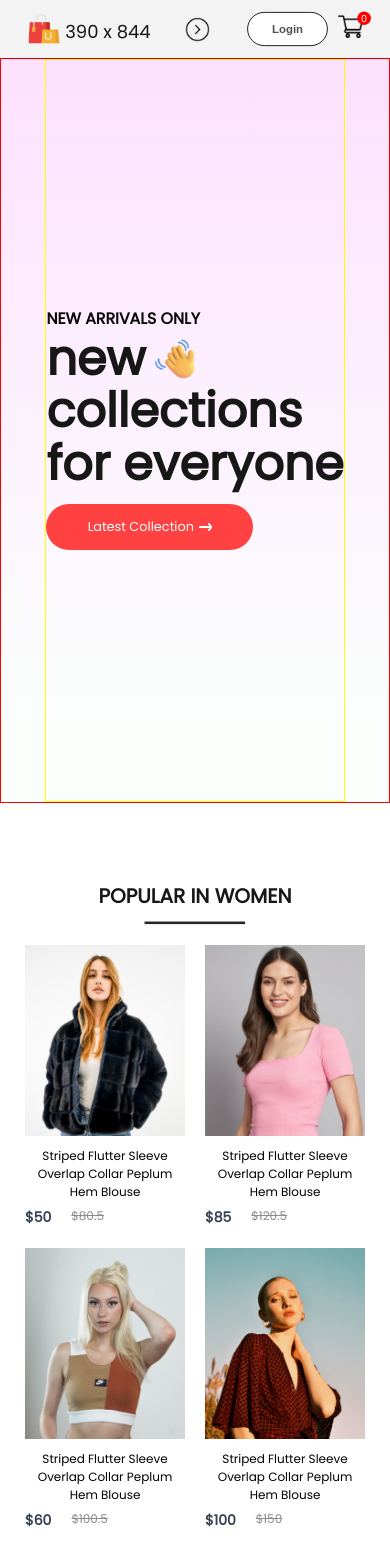
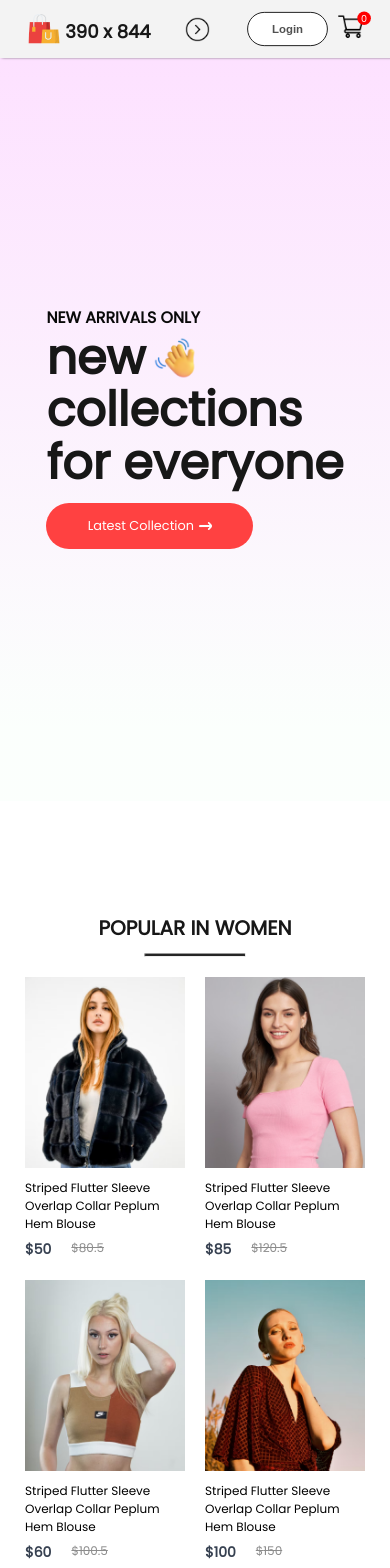
Before and after one commit to adrianmnh/e-comm, a React (Create React App) app: page / in a window 390 px wide. Shown: the top 1568 px of the page. Built offline with nearby package versions, Linux system fonts and the light colour scheme.

Commit message:
tweaks to components CSS for small and large responsive displays

```diff
--- a/src/Components/Hero/Hero.css
+++ b/src/Components/Hero/Hero.css
@@ -1,5 +1,4 @@
 .hero {
-	/* height: 90vh; */
 	height: 95vh;
 	background: linear-gradient(180deg, #fde1ff, #e1ffea22 90%);
 	display: flex;
@@ -31,7 +30,7 @@
 	gap: min(1.2svh, 1.3svw);
 	line-height: 1.1;
 
-	padding-left: 7%;
+	padding-left: 8%;
 }
 
 .hero-left-inner h2 {
@@ -224,9 +223,7 @@
 	}
 
 	.hero {
-		border: 1px solid red;
-		/* align-items: flex-start;
-		justify-content: flex-start; */
+
 	}
 
 	.hero-left {
@@ -235,7 +232,6 @@
 	}
 
 	.hero-left-inner {
-		border: 1px solid yellow;
 		padding: 0 5%;
 	}
 
--- a/src/Components/Item/Item.css
+++ b/src/Components/Item/Item.css
@@ -8,6 +8,7 @@
 
 .item p {
 	margin: 6px 0px;
+	text-align: start;
 }
 
 .item-prices {
--- a/src/Components/Navbar/Navbar.css
+++ b/src/Components/Navbar/Navbar.css
@@ -32,14 +32,14 @@
 }
 
 .navbar-logo img {
-	width: min(4.2svh, 4.2svw);
+	width: min(3.9svh, 3.9svw);
 }
 
 .navbar-logo p {
 	color: #171717;
 	margin-top: auto;
-	font-size: min(2.65svh, 2.65svw);
-	/* font-weight: 600; */
+	font-size: min(2.25svh, 2.25svw);
+	font-weight: 600;
 	text-decoration: none;
 }
 
--- a/src/Components/Popular/Popular.css
+++ b/src/Components/Popular/Popular.css
@@ -51,7 +51,7 @@
 
 @media(max-width: 1024px){
 	.popular {
-		height: 80vh;
+		/* height: 80vh; */
 		margin-top: 4%;
 	}
 
@@ -74,7 +74,8 @@
 
 @media(max-width: 800px){
 	.popular {
-		height: 76dvh;
+		/* height: 76dvh; */
+		height: auto;
 		margin-top: 11vh;
 	}
 
@@ -96,7 +97,8 @@
 @media(max-width: 500px){
 	.popular {
 		height: 90dvh;
-		margin-top: 15%;
+		height: auto;
+		/* margin-top: 15%; */
 		/* justify-content: center; */
 	}
 
```
